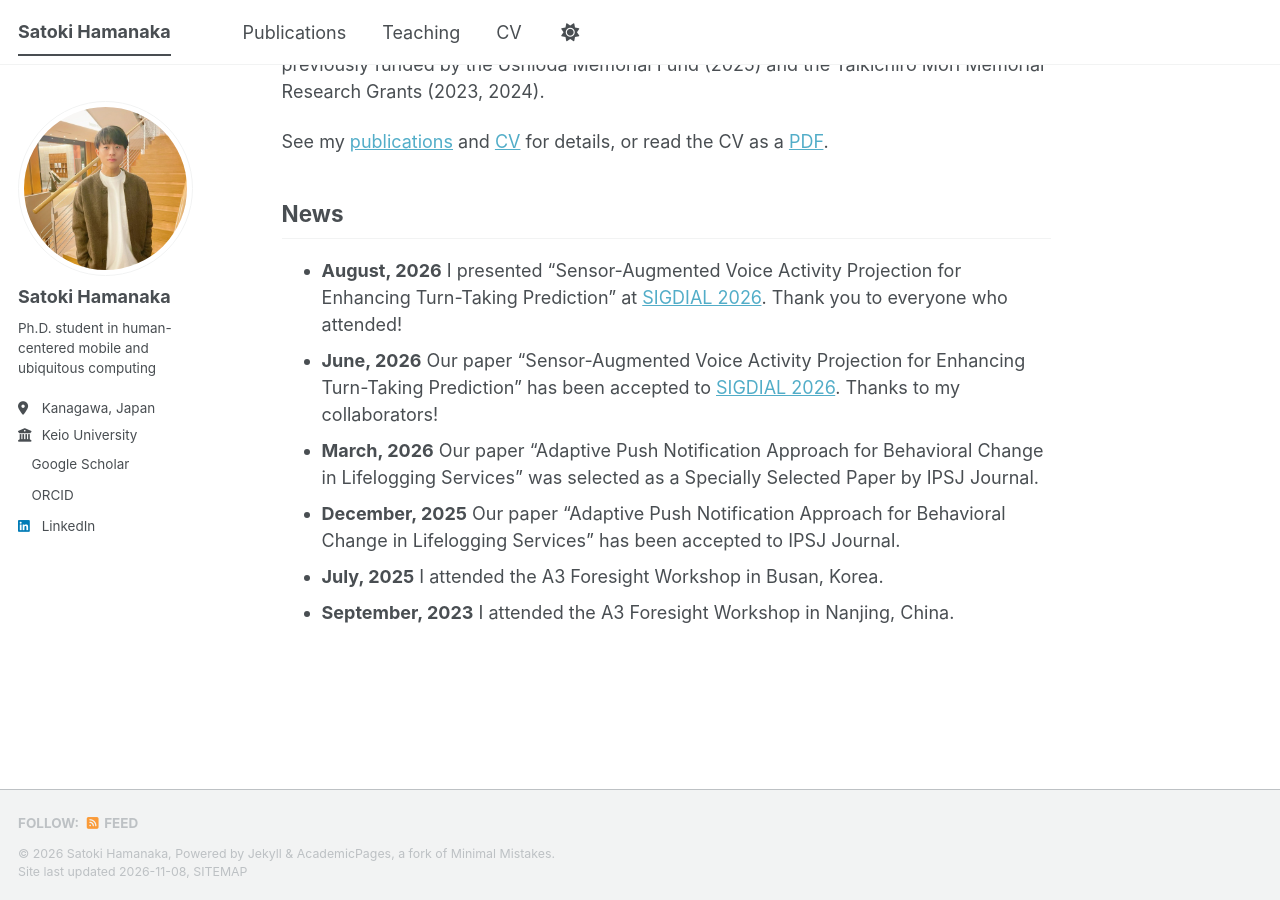
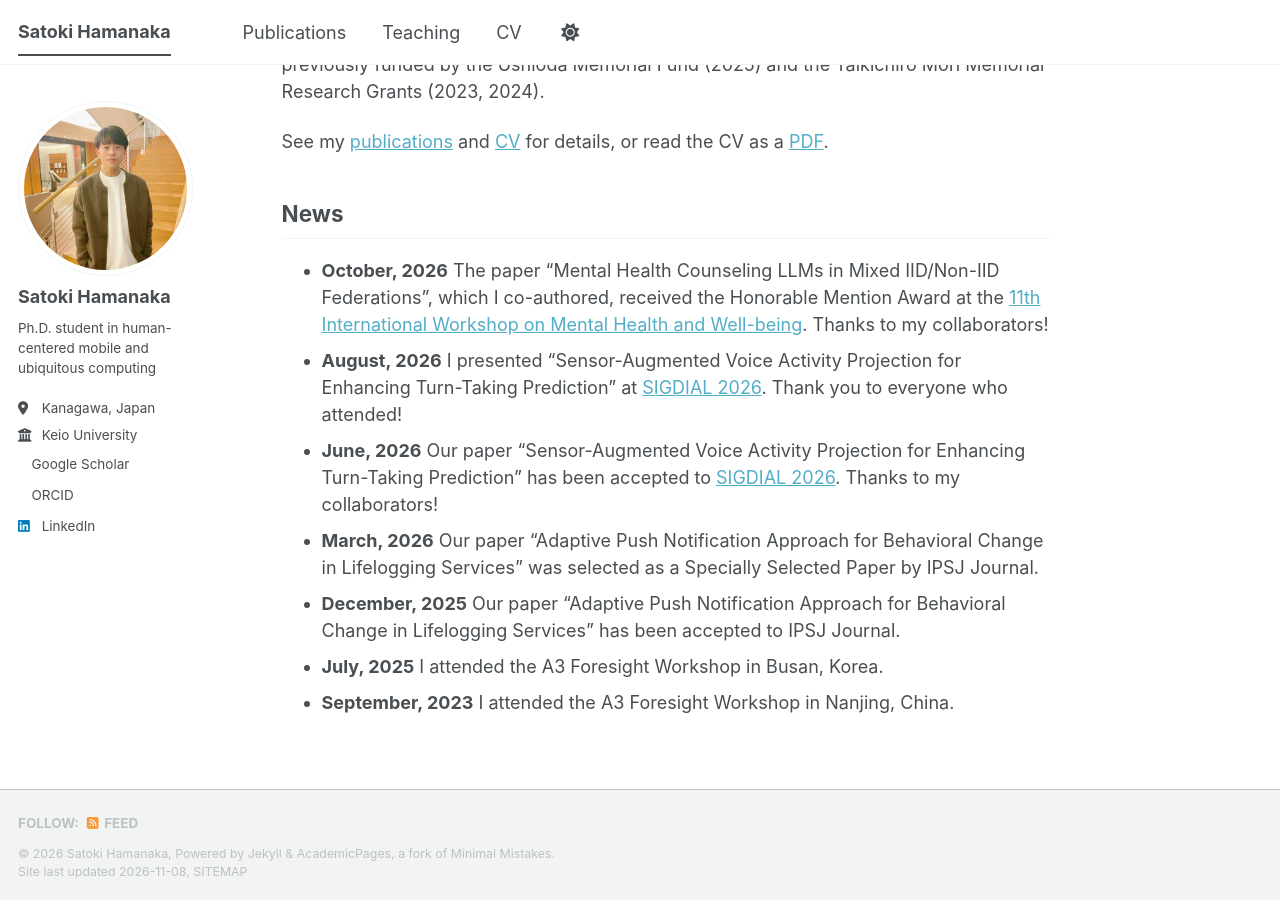
Before and after one commit to hamachu216/hamachu216.github.io, a Jekyll site: the page built from _pages/about.md, in a window 1280 px wide and 900 px high, scrolled down 745 px. Built offline with Jekyll 4.4.1, drawn with Linux system fonts in a browser that asks for light colours; a style sheet for code colours, icons or effects is not loaded.

Commit message:
Add the Honorable Mention Award for the mental health counseling LLM paper to News, CV and publication
Co-Authored-By: Claude Sonnet 5.5 <noreply@anthropic.com>

```diff
--- a/_pages/about.md
+++ b/_pages/about.md
@@ -36,6 +36,7 @@ See my [publications](/publications/) and [CV](/cv/) for details, or read the CV
 
 ## News
 
+* **October, 2026** The paper "Mental Health Counseling LLMs in Mixed IID/Non-IID Federations", which I co-authored, received the Honorable Mention Award at the [11th International Workshop on Mental Health and Well-being](https://ubicomp-mental-health.github.io). Thanks to my collaborators!
 * **August, 2026** I presented "Sensor-Augmented Voice Activity Projection for Enhancing Turn-Taking Prediction" at [SIGDIAL 2026](https://2026.sigdial.org/). Thank you to everyone who attended!
 * **June, 2026** Our paper "Sensor-Augmented Voice Activity Projection for Enhancing Turn-Taking Prediction" has been accepted to [SIGDIAL 2026](https://2026.sigdial.org/). Thanks to my collaborators!
 * **March, 2026** Our paper "Adaptive Push Notification Approach for Behavioral Change in Lifelogging Services" was selected as a Specially Selected Paper by IPSJ Journal.
```
Also changed, not shown: _pages/cv.md (+1 -0 lines), _publications/2026-10-01-mental-health-counseling-llms-federations.md (+1 -0 lines).
